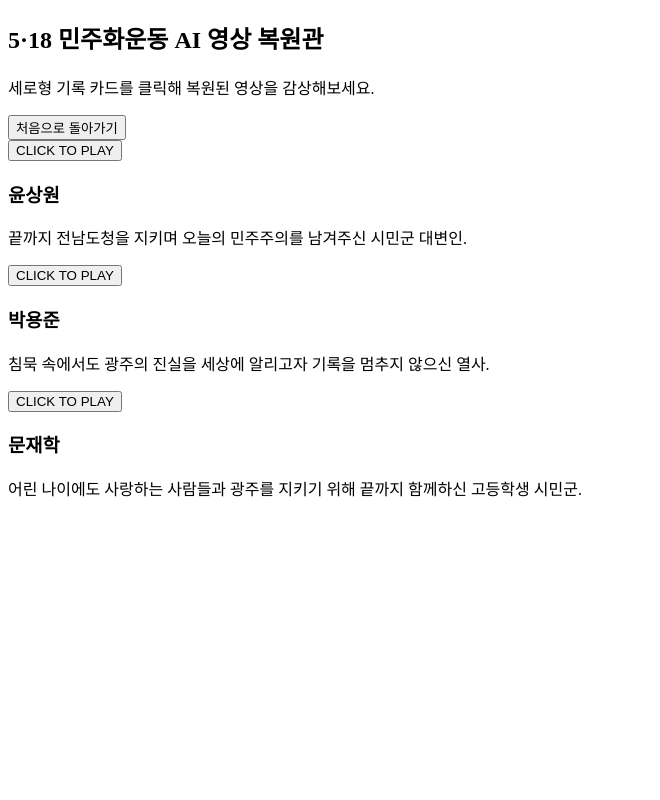
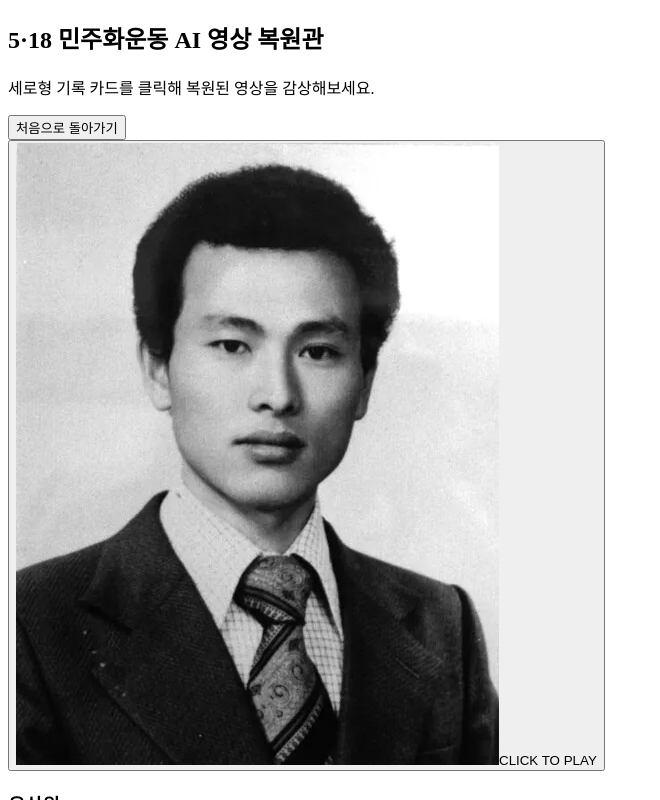
Before and after one commit to junjuny0227/rememory-518, a React (Vite) app: page / in a window 1280 px wide. Both pictures are taken after a click on the button "전시관 입장하기". Shown: the top 800 px of the page, without its empty margins (0-660 px from the left). Built offline with nearby package versions, Linux system fonts and the light colour scheme; the HTML template or start-up script is replaced by a standard one.

Commit message:
비디오 항목에 썸네일 경로 추가 및 비디오 카드 컴포넌트 스타일 개선

```diff
--- a/src/App.tsx
+++ b/src/App.tsx
@@ -5,6 +5,7 @@ type VideoItem = {
   title: string;
   description: string;
   src: string;
+  thumbnailSrc: string;
 };
 
 const VIDEO_ITEMS: VideoItem[] = [
@@ -14,6 +15,7 @@ const VIDEO_ITEMS: VideoItem[] = [
     description:
       '끝까지 전남도청을 지키며 오늘의 민주주의를 남겨주신 시민군 대변인.',
     src: '/videos/1.mp4',
+    thumbnailSrc: '/images/1.png',
   },
   {
     id: 'park-yong-joon',
@@ -21,6 +23,7 @@ const VIDEO_ITEMS: VideoItem[] = [
     description:
       '침묵 속에서도 광주의 진실을 세상에 알리고자 기록을 멈추지 않으신 열사.',
     src: '/videos/2.mp4',
+    thumbnailSrc: '/images/2.png',
   },
   {
     id: 'moon-jae-hak',
@@ -28,6 +31,7 @@ const VIDEO_ITEMS: VideoItem[] = [
     description:
       '어린 나이에도 사랑하는 사람들과 광주를 지키기 위해 끝까지 함께하신 고등학생 시민군.',
     src: '/videos/3.mp4',
+    thumbnailSrc: '/images/3.png',
   },
 ];
 
@@ -186,6 +190,7 @@ const VideoCard = ({
               key={video.id}
               className="h-full w-full animate-[videoReveal_520ms_cubic-bezier(0.22,1,0.36,1)] bg-black object-cover motion-reduce:animate-none"
               src={video.src}
+              poster={video.thumbnailSrc}
               controls
               autoPlay
               playsInline
@@ -198,14 +203,20 @@ const VideoCard = ({
           </>
         ) : (
           <button
-            className="flex h-full w-full flex-col items-center justify-center border-b border-stone-700/70 bg-stone-950/80 px-5 text-center transition duration-300 active:bg-red-950/20 focus:outline-none focus:ring-2 focus:ring-inset focus:ring-red-200/40"
+            className="relative flex h-full w-full flex-col items-center justify-center overflow-hidden border-b border-stone-700/70 bg-stone-950/80 px-5 text-center transition duration-300 active:bg-red-950/20 focus:outline-none focus:ring-2 focus:ring-inset focus:ring-red-200/40"
             type="button"
             onClick={onSelect}
             aria-pressed={isPlaying}
             aria-label={`${video.title} 영상 재생`}
           >
+            <img
+              className="absolute inset-0 h-full w-full scale-105 object-cover opacity-75 blur-[1px] saturate-75 transition duration-700 group-hover:scale-110 group-hover:opacity-90 group-hover:blur-0"
+              src={video.thumbnailSrc}
+              alt=""
+            />
+            <span className="absolute inset-0 bg-gradient-to-b from-black/25 via-black/35 to-black/80" />
             <span
-              className={`flex h-24 w-24 items-center justify-center rounded-full border transition duration-300 group-hover:scale-110 group-active:scale-95 ${
+              className={`relative flex h-24 w-24 items-center justify-center rounded-full border bg-black/35 shadow-2xl shadow-black/40 backdrop-blur-sm transition duration-300 group-hover:scale-110 group-active:scale-95 ${
                 isPlaying
                   ? 'border-red-200/60 text-red-100'
                   : 'border-stone-500 text-stone-200 group-hover:border-red-200/60 group-hover:text-red-100'
@@ -214,8 +225,8 @@ const VideoCard = ({
             >
               <span className="ml-1 h-0 w-0 border-y-[18px] border-l-[28px] border-y-transparent border-l-current" />
             </span>
-            <span className="mt-10 h-1 w-28 rounded-full bg-stone-500/70" />
-            <span className="mt-8 text-xs font-medium tracking-[0.14em] text-stone-400">
+            <span className="relative mt-10 h-1 w-28 rounded-full bg-stone-100/60 shadow-lg shadow-black/40" />
+            <span className="relative mt-8 text-xs font-semibold tracking-[0.14em] text-stone-100/85">
               {video.src ? 'CLICK TO PLAY' : 'VIDEO READY SOON'}
             </span>
           </button>
```
